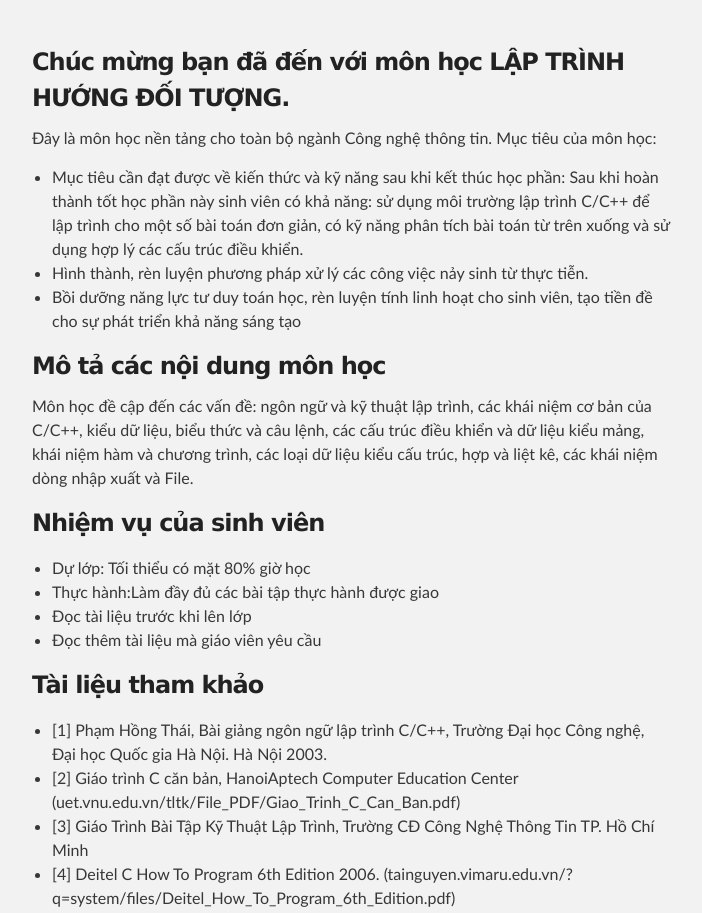
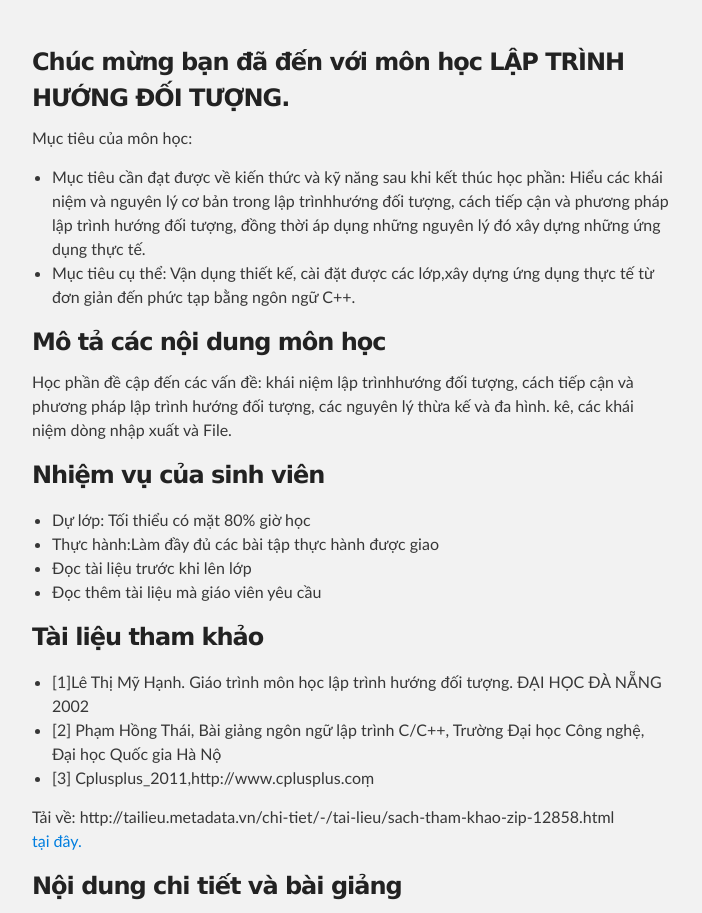
Before and after one commit to laptrinh07/laptrinh07.github.io, a plain HTML site: page index.html in a window 1280 px wide. Shown: the part 180-1093 px from the top of the page, without its empty margins (288-990 px from the left). Drawn offline with Linux system fonts and the light colour scheme.

Commit message:
Update index.html

```diff
--- a/index.html
+++ b/index.html
@@ -30,23 +30,21 @@
         <h3>
 <a id="welcome-to-github-pages" class="anchor" href="#welcome-to-github-pages" aria-hidden="true"><span class="octicon octicon-link"></span></a>Chúc mừng bạn đã đến với môn học LẬP TRÌNH HƯỚNG ĐỐI TƯỢNG.</h3>
 
-<p>Đây là môn học nền tảng cho toàn bộ ngành Công nghệ thông tin.  Mục tiêu của môn học:</p>
+<p>Mục tiêu của môn học:</p>
 <ul>
 <li>
- Mục tiêu cần đạt được về kiến thức và kỹ năng sau khi kết thúc học phần: Sau khi hoàn thành tốt học phần này sinh viên có khả năng: sử dụng môi trường lập trình C/C++ để lập trình cho một số bài toán đơn giản, có kỹ năng phân tích bài toán từ trên xuống và sử dụng hợp lý các cấu trúc điều khiển.
+ Mục tiêu cần đạt được về kiến thức và kỹ năng sau khi kết thúc học phần: Hiểu các khái niệm và nguyên lý cơ bản trong lập trìnhhướng đối tượng, cách tiếp cận và phương pháp lập trình hướng đối tượng, đồng thời áp dụng những nguyên lý đó xây dựng những ứng dụng thực tế.
 </li>
 <li>
- Hình thành, rèn luyện phương pháp xử lý các công việc nảy sinh từ thực tiễn.
+ Mục tiêu cụ thể: Vận dụng thiết kế, cài đặt được các lớp,xây dựng ứng dụng thực tế từ đơn giản đến phức tạp bằng ngôn ngữ C++.
 </li>
-<li>
- Bồi dưỡng năng lực tư duy toán học, rèn luyện tính linh hoạt cho sinh viên, tạo tiền đề cho sự phát triển khả năng sáng tạo
-</li>
+
 </ul>
 
 <h3>
 <a id="designer-templates" class="anchor" href="#designer-templates" aria-hidden="true"><span class="octicon octicon-link"></span></a>Mô tả các nội dung môn học</h3>
 
-<p>Môn học đề cập đến các vấn đề: ngôn ngữ và kỹ thuật lập trình, các khái niệm cơ bản của C/C++, kiểu dữ liệu, biểu thức và câu lệnh,  các cấu trúc điều khiển và dữ liệu kiểu mảng,  khái niệm hàm và chương trình, các loại dữ liệu kiểu cấu trúc,  hợp và liệt kê,  các khái niệm dòng nhập xuất và File.</p>
+<p>Học phần đề cập đến các vấn đề: khái niệm lập trìnhhướng đối tượng, cách tiếp cận và phương pháp lập trình hướng đối tượng, các nguyên lý thừa kế và đa hình. kê,  các khái niệm dòng nhập xuất và File.</p>
 
 <h3>
 <a id="rather-drive-stick" class="anchor" href="#rather-drive-stick" aria-hidden="true"><span class="octicon octicon-link"></span></a>Nhiệm vụ của sinh viên</h3>
@@ -66,13 +64,11 @@
 <a id="tai-lieu" class="anchor" href="#tai-lieu" aria-hidden="true"><span class="octicon octicon-link"></span></a>Tài liệu tham khảo</h3>
 
 <p><ul>
-<li>[1] Phạm Hồng Thái, Bài giảng ngôn ngữ lập trình C/C++, Trường Đại học Công nghệ, Đại học Quốc gia Hà Nội. Hà Nội 2003.
+<li>[1]Lê Thị Mỹ Hạnh. Giáo trình môn học lập trình hướng đối tượng. ĐẠI HỌC ĐÀ NẴNG 2002
 </li>
-<li>[2] Giáo trình C căn bản, HanoiAptech Computer Education Center (uet.vnu.edu.vn/tltk/File_PDF/Giao_Trinh_C_Can_Ban.pdf)
+<li>[2] Phạm Hồng Thái, Bài giảng ngôn ngữ lập trình C/C++, Trường Đại học Công nghệ, Đại học Quốc gia Hà Nộ
 </li>
-<li>[3] Giáo Trình Bài Tập Kỹ Thuật Lập Trình, Trường CĐ Công Nghệ Thông Tin TP. Hồ Chí Minh
-</li>
-<li> [4] Deitel C How To Program 6th Edition 2006. (tainguyen.vimaru.edu.vn/?q=system/files/Deitel_How_To_Program_6th_Edition.pdf)
+<li> [3] Cplusplus_2011,http://www.cplusplus.coṃ
 </li>
 </ul>
 </p>
```
